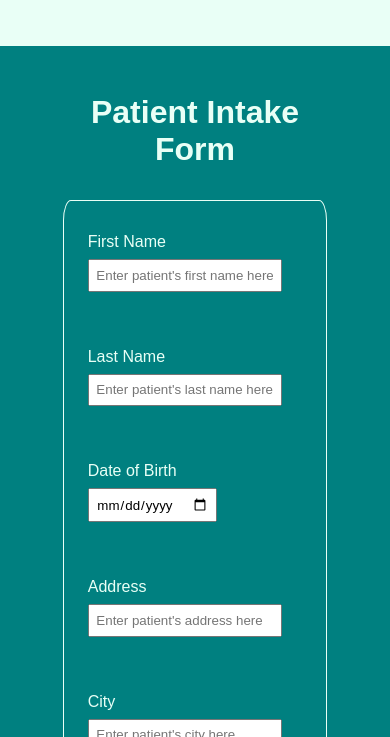
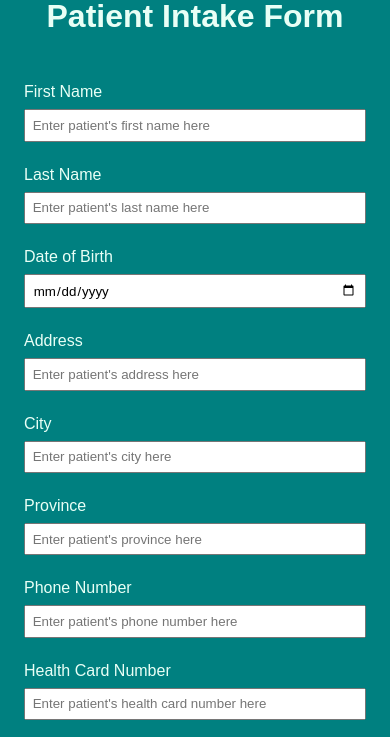
Before and after one commit to Care-Scan/subscriberReact, a React (Create React App) app: page / in a window 390 px wide. Shown: the part 831-1568 px from the top of the page. Built offline with nearby package versions, Linux system fonts and the light colour scheme.

Commit message:
adjust for mobile

```diff
--- a/src/index.css
+++ b/src/index.css
@@ -39,7 +39,7 @@
   width: 90%;
   margin: 0 auto;
   border: teal 1px solid;
-    border-radius: 3%;
+  border-radius: 1em;
   height: 80vh;
 
 }
@@ -114,11 +114,28 @@
   .container {
     display: block;
   }
+
+  .split-screen {
+    padding: 1em;
+  }
+
   .form-list li {
     display: block;
+    padding: 0.5em;
+  }
+
+  .form-list input,
+  textarea,
+  select {
+    width: 100%;
   }
 
   .form-list label {
     display: block;
   }
+
+  .edit-area form {
+    width: 100%;
+    border: none;
   }
+}
```
Lines whose indentation alone changed are shown as unchanged.
